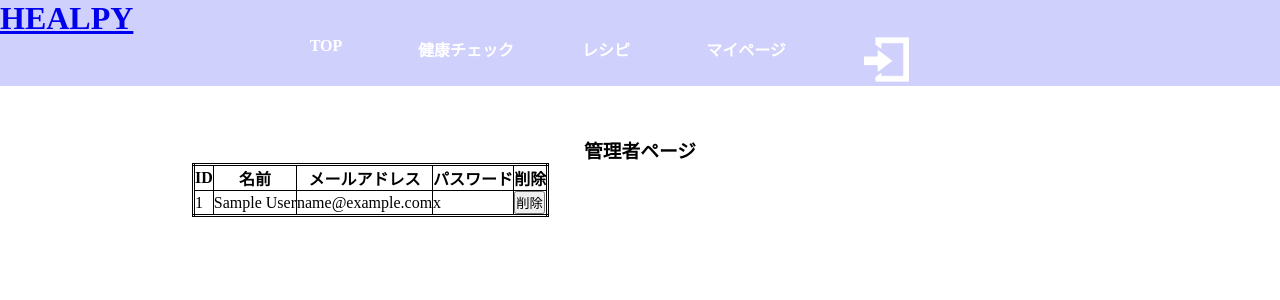
After one commit to sss-sr2021/OTOME, a PHP site: page /admin.php in a window 1280 px wide. The commit adds this page. Shown: the top 300 px of the page. Run offline with PHP 8.4, Linux system fonts and the light colour scheme; tables that the repository leaves empty hold one stand-in row (values such as "Sample post").

Commit message:
追加、変更

```diff
--- a/www/HEALPY_code/CSS/style.css
+++ b/www/HEALPY_code/CSS/style.css
@@ -3,12 +3,12 @@
 	margin: 0;
 	padding: 0;
 }
-
+/*
 body main{
     width: 70%;
     margin: auto;
 
-}
+} */
 h3{
     text-align: center;
 }
@@ -21,7 +21,17 @@ h3{
 }
 #box{
     border: solid 1px darkgray;
+    font-size: 20px;
+    padding: 5px;
 }
 .userInf input{
     border: none;
 }
+.contents{
+    width: 70%;
+    margin: auto;
+    margin-top:50px;
+  }
+/* .sub_contents{
+    margin: auto;
+  } */
--- a/www/HEALPY_code/CSS/style_pc.css
+++ b/www/HEALPY_code/CSS/style_pc.css
@@ -7,6 +7,9 @@ header{
 }
 footer{
   background-color: rgb(208, 208, 252);
+  position: absolute;/*←絶対位置*/
+  bottom: 0; /*下に固定*/
+  width: 100%;
 }
 .nav {
     list-style: none;
@@ -45,3 +48,6 @@ footer{
   padding:5px 10px;/*内側の余白*/
   border-radius: 20px;/*角を丸くする*/
 }
+.button{
+  margin: 50px;
+}
--- a/www/HEALPY_code/CSS/style_sp.css
+++ b/www/HEALPY_code/CSS/style_sp.css
@@ -5,7 +5,8 @@ body main{
 .pc{
   display: none;
 }
-.nav {
+.sp.nav {
+width: 100%;
   list-style: none;
   overflow: hidden;
   margin-left: 20%;
@@ -19,8 +20,8 @@ header.sp{
   background-color: rgb(208, 208, 252);
 }
 header.sp li{
-  padding-top: 25px;
-  padding-left: 5%;
+  padding-top: 15px;
+  padding-left: 10%;
   list-style: none;
   text-align: center;
   float: left;
--- /dev/null
+++ b/www/HEALPY_code/admin.php
@@ -0,0 +1,61 @@
+<!--
+admin.php：管理者ページ
+Autor：豊島
+Virsion：0.0.1
+Crated：2021.05.19
+Update：2021.05.20
+ -->
+
+ <?php
+ session_start();
+ require_once 'function.php';
+ $dbh = dbInit();
+
+//-----クエリ実行　$dbhの内容を$sthに--------------------------------------------------
+$sth = $dbh->query(
+    'SELECT id, name, email,password' //id name priceを
+    .' FROM users' //itemテーブルから
+    .' ORDER BY id' //idで昇順に並び替え
+);
+
+//-----連想配列に入れる　$sthを$rowsに--------------------------------------------------
+$rows =$sth->fetchAll(PDO::FETCH_ASSOC);
+?>
+
+ <?php include_once('header.php')?>
+
+<!-- メインコンテンツ -->
+<main  class="contents">
+    <h3>管理者ページ</h3>
+    <?php if(!$rows):?>
+<div>アイテムが見つかりませんでした。</div>
+<?php else: ?>
+    <table style =border:double 2px rules="all">
+    <thead>
+        <tr>
+            <th scope="col">ID</th>
+            <th scope="col">名前</th>
+            <th scope="col">メールアドレス</th>
+            <th scope="col">パスワード</th>
+            <th scope="col">削除</th>
+        </tr>
+    </thead>
+    <tbody>
+<?php foreach($rows as $r): ?> <!--$rowを$rに-->
+    <tr>
+        <td><?php echo htmlspecialchars($r['id']); ?></td>
+        <td><?php echo htmlspecialchars($r['name']); ?></td>
+        <td><?php echo htmlspecialchars($r['email']);?></td>
+        <td><?php echo htmlspecialchars($r['password']);?></td>
+        <td>
+            <form action="delete.php" method="post" onsubmit="return confirm('本当に削除しますか？');">
+                <!-- <input type="hidden" name="mode" value="del"> -->
+                <input type="hidden" name="id" value="<?php echo htmlspecialchars($r['id'],ENT_QUOTES);?>">
+                <input type="submit" name="submit" value="削除">
+            </form>
+        </td>
+    </tr>
+    </tbody>
+<?php endforeach;?>
+</table>
+<?php endif;
--- a/www/HEALPY_code/header.php
+++ b/www/HEALPY_code/header.php
@@ -41,7 +41,7 @@ Update：2021.05.20
             <li><a href="check_top.php">健康チェック</a></li>
             <li><a href="recipe_top.php">レシピ</a></li>
             <li><a href="mypage_top.php">マイページ</a></li>
-            <li><a href="logout.php"></a><img src="img/logout.png" width="45px" title="ログアウト"></li>
+            <li><a href="logout.php"><img src="img/logout.png" width="45px" title="ログアウト"></a></li>
         </ul>
         </nav>
     </header>
@@ -50,10 +50,10 @@ Update：2021.05.20
         <!-- <h1><a href="index.php">HEALPY</a></h1> -->
         <nav class="nav">
             <ul>
-            <li><a href="index.php">TOP</a></li>
-            <li><a href="check_top.php">健康チェック</a></li>
-            <li><a href="recipe_top.php">レシピ</a></li>
-            <li><a href="mypage_top.php">マイページ</a></li>
+            <li><a href="index.php"><img src="img/top.png" width="35px"><br />TOP</a></li>
+            <li><a href="check_top.php"><img src="img/check.png" width="35px"><br />健康チェック</a></li>
+            <li><a href="recipe_top.php"><img src="img/recipe.png" width="35px"><br />レシピ</a></li>
+            <li><a href="mypage_top.php"><img src="img/mypage.png" width="35px"><br />マイページ</a></li>
         </ul>
         </nav>
     </header>
--- a/www/HEALPY_code/index.php
+++ b/www/HEALPY_code/index.php
@@ -18,7 +18,7 @@ $points = getPoint(['user_id' => $_SESSION['id']]);
 
 
 <!-- メインコンテンツ -->
-<main>
+<main  class="contents">
     <h3 id="date">日付</h3>
     <p>今日のポイント</p>
     <p>（ここにポイント数）</p>
```
Also changed, not shown: www/HEALPY_code/check_result.php (+11 -5 lines), www/HEALPY_code/delete.php (added, +13 -0 lines), www/HEALPY_code/img/check.png (added), www/HEALPY_code/img/mypage.png (added), www/HEALPY_code/img/recipe.png (added), www/HEALPY_code/img/top.png (added).
